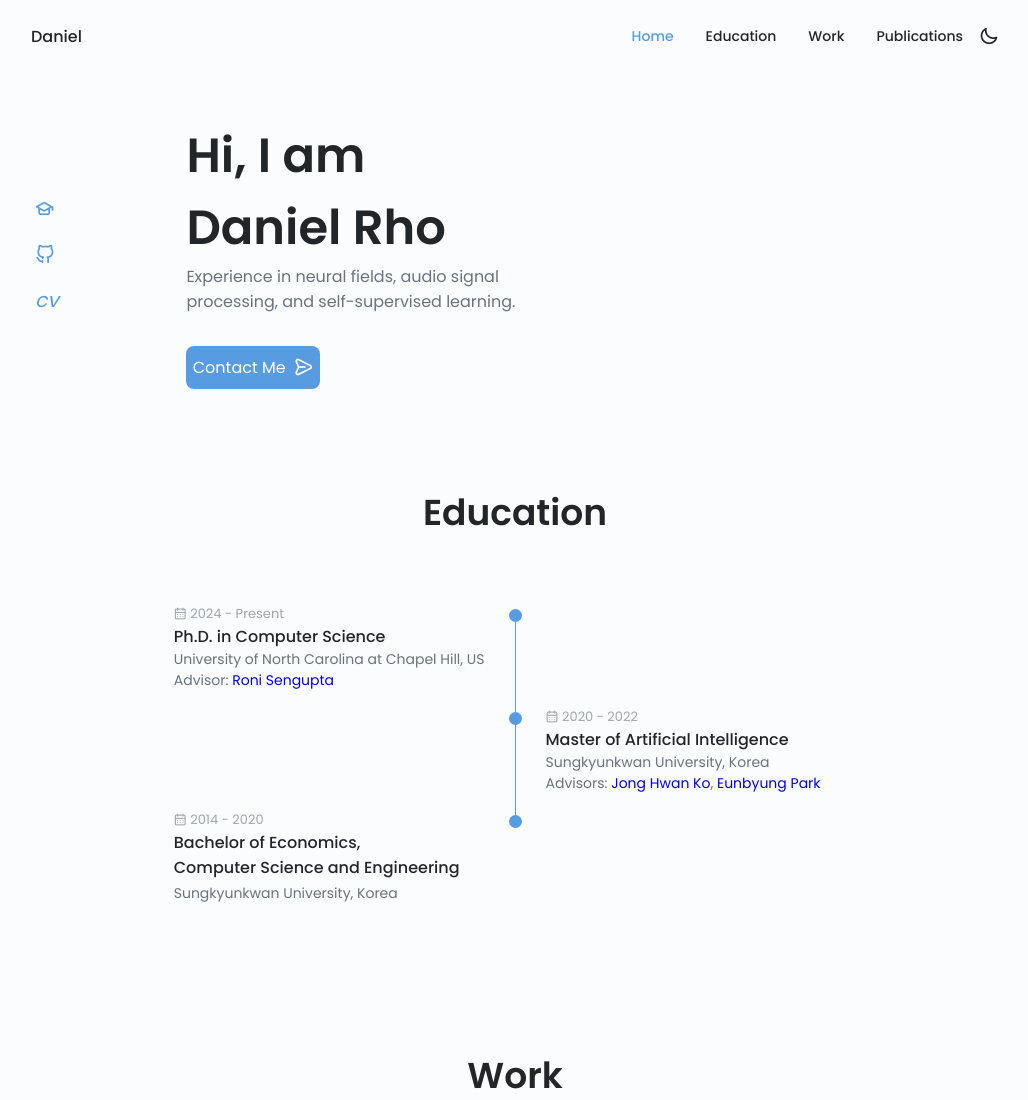
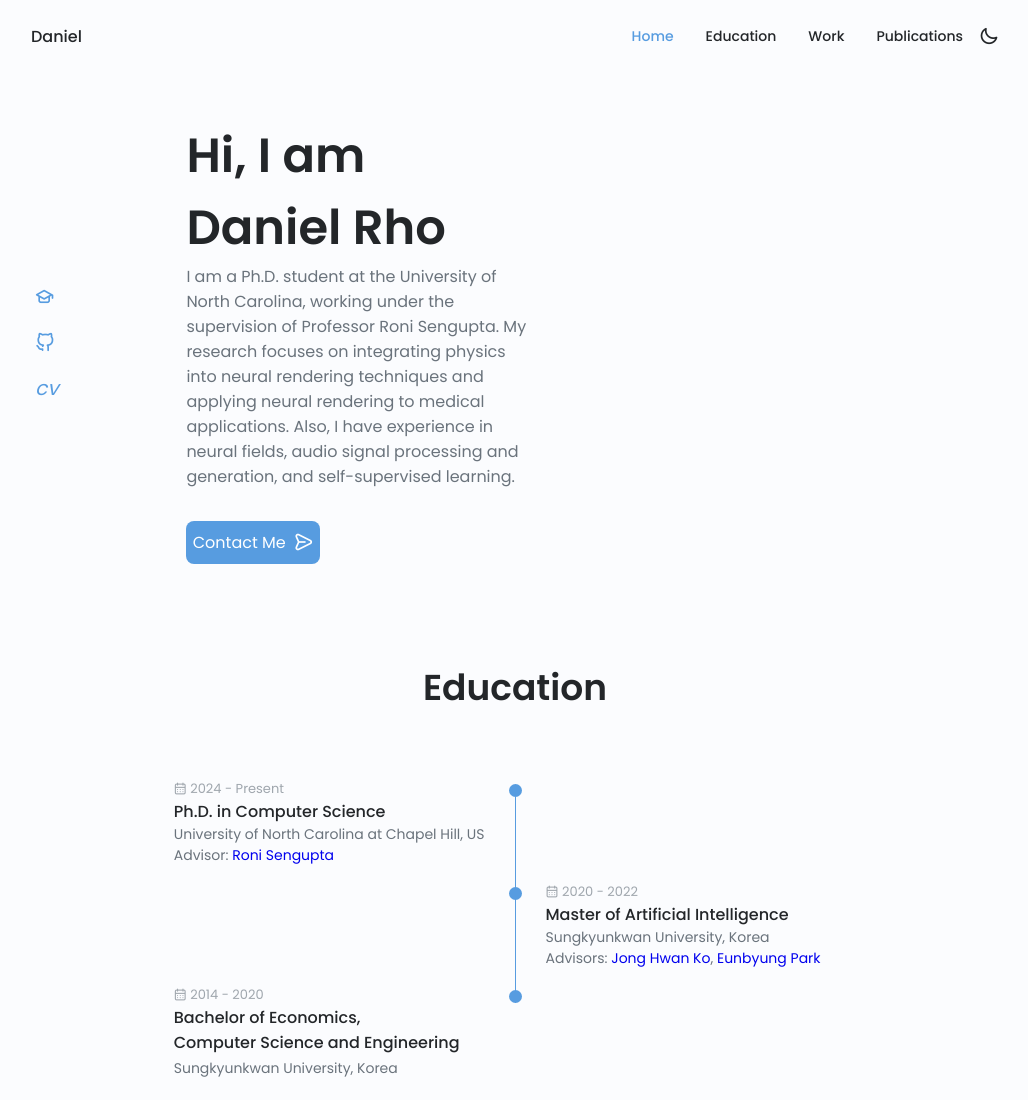
Before and after one commit to daniel03c1/daniel03c1.github.io, a plain HTML site: page index.html in a window 1280 px wide. Shown: the top 1100 px of the page, without its empty margins (125-1153 px from the left). Drawn offline with nearby package versions, Linux system fonts and the light colour scheme.

Commit message:
modify brief introduction

```diff
--- a/index.html
+++ b/index.html
@@ -84,8 +84,9 @@
 
                         <div class="home__data">
                             <h2 class="home__title">Hi, I am Daniel Rho</h1>
-                            <p class="home__description">Experience in neural fields, audio signal processing, and self-supervised learning.</p>
-                            <a href="mailto:daniel03c195@gmail.com" class="button button--flex">
+                            <p class="home__description">  I am a Ph.D. student at the University of North Carolina, working under the supervision of Professor Roni Sengupta. My research focuses on integrating physics into neural rendering techniques and applying neural rendering to medical applications. Also, I have experience in neural fields, audio signal processing and generation, and self-supervised learning.
+ </p>
+                            <a href="mailto:dnl03c1@cs.unc.edu" class="button button--flex">
                                 Contact Me <i class="uil uil-message button__icon"></i>
                             </a>
                         </div>
```
